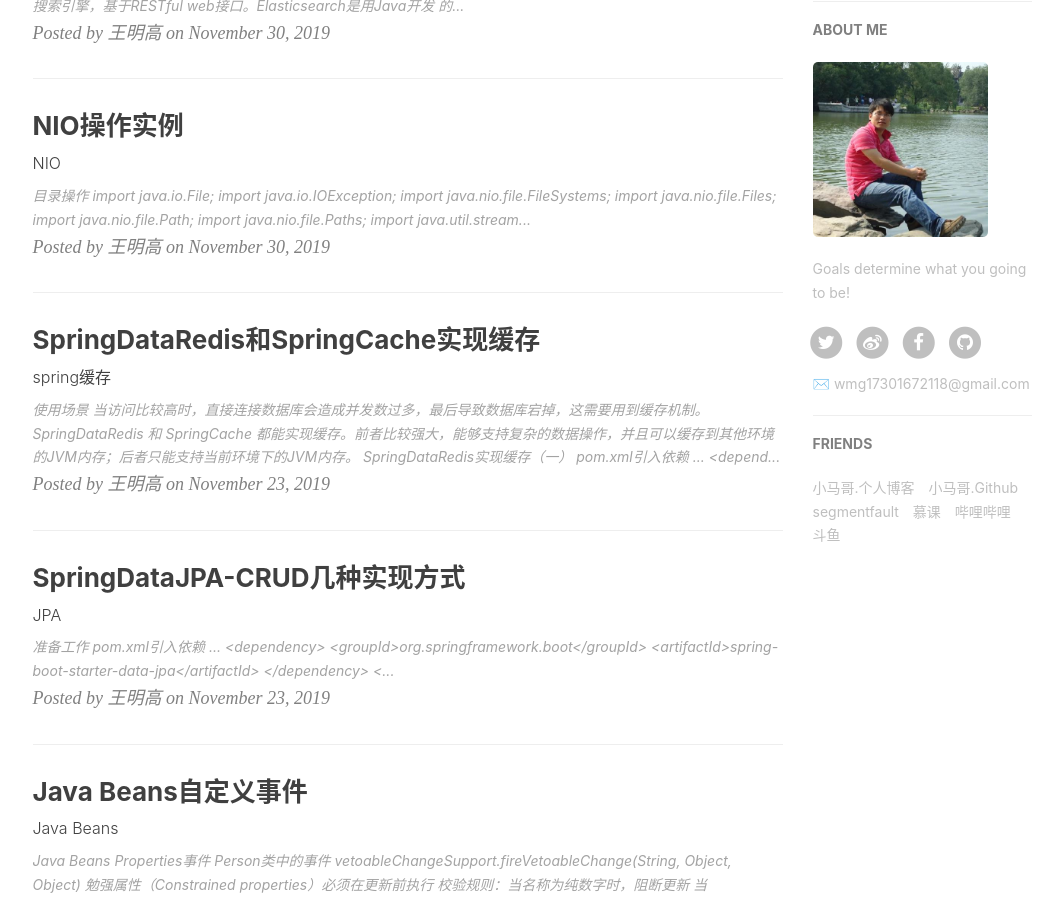
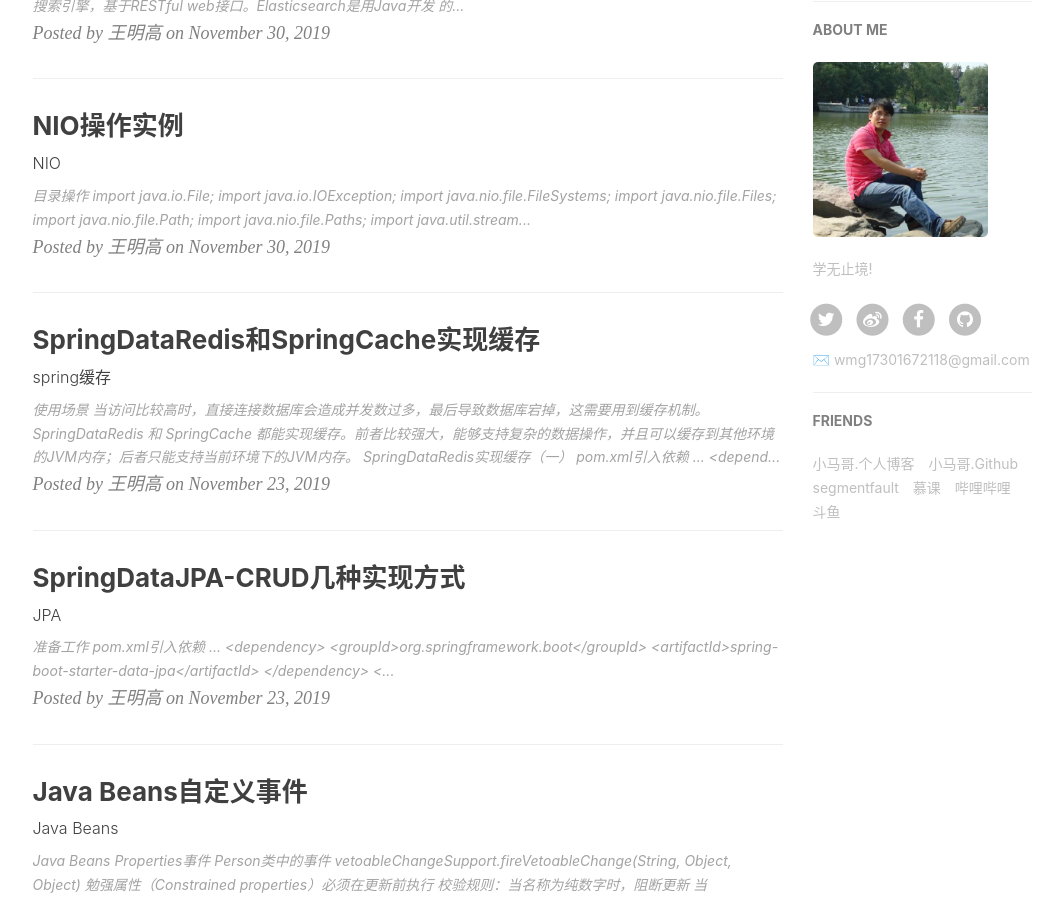
Before and after one commit to minggaowang/minggaowang.github.io, a Jekyll site: the page built from index.html, in a window 1280 px wide and 900 px high, scrolled down 684 px. Shown: the whole window, without its empty margins (135-1195 px from the left). Built offline with Jekyll 4.4.1, drawn with Linux system fonts in a browser that asks for light colours; nearby versions of some CDN libraries; the list of posts is cut into pages by our own code; comment, search, counter and statistics services are not loaded.

Commit message:
Update _config.yml
111

```diff
--- a/_config.yml
+++ b/_config.yml
@@ -11,7 +11,7 @@
 
 # Sidebar settings
 sidebar: true                           # whether or not using Sidebar.
-sidebar-about-description: "Goals determine what you going to be!"
+sidebar-about-description: "学无止境!"
 sidebar-avatar: https://raw.githubusercontent.com/minggaowang/minggaowang.github.io/master/img/apple-touch-icon.png      # use absolute URL, seeing it's used in both `/` and `/about/`
 
 
```
